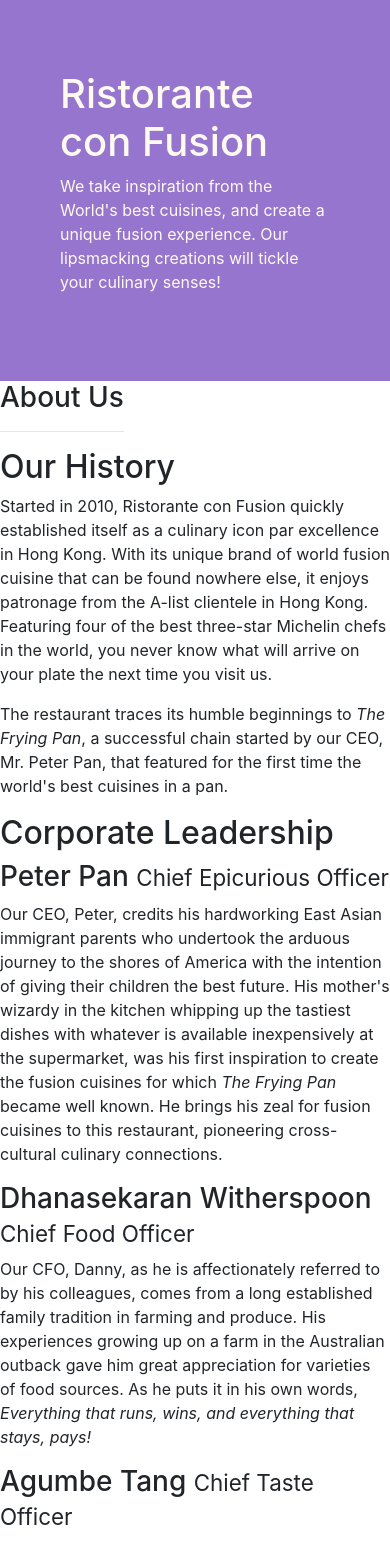
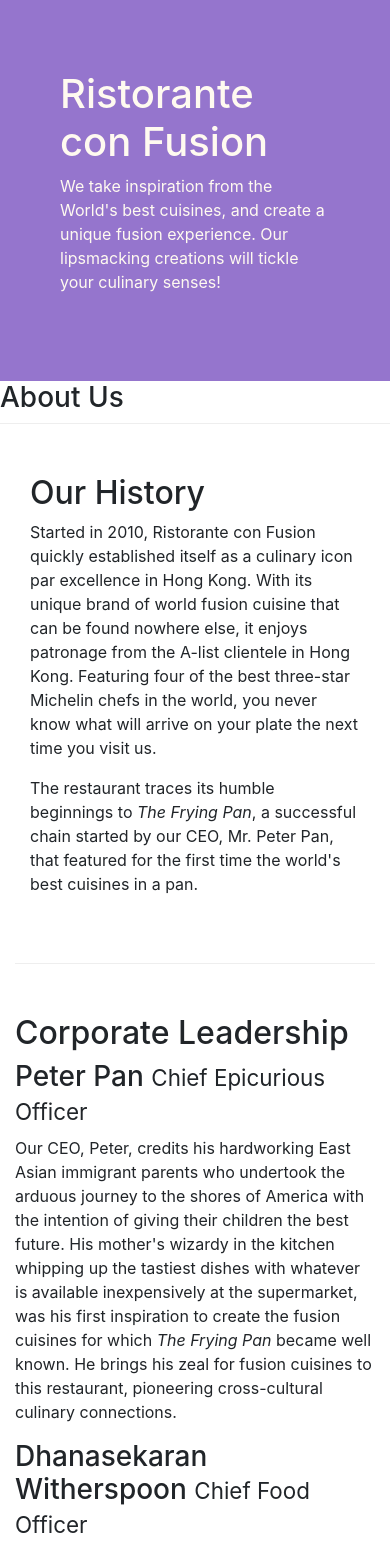
Before and after one commit to nico-ui/IntroBootstrapCoursea, a website: page aboutus.html in a window 390 px wide. Shown: the top 1543 px of the page. Drawn offline with nearby package versions, Linux system fonts and the light colour scheme.

Commit message:
Task 2 First version

```diff
--- a/aboutus.html
+++ b/aboutus.html
@@ -30,26 +30,27 @@
   </header>
 
   <div class="container">
-    <div class="row">
+    <div class="row row-aboutus">
       <div>
         <h3>About Us</h3>
-        <hr>
+        <!--<hr>-->
       </div>
     </div>
 
-    <div class="row">
-      <div>
+    <div class="row row-content">
+      <!--align-items-center-->
+      <div class="col-sm-6">
         <h2>Our History</h2>
         <p>Started in 2010, Ristorante con Fusion quickly established itself as a culinary icon par excellence in Hong Kong. With its unique brand of world fusion cuisine that can be found nowhere else, it enjoys patronage from the A-list clientele
           in Hong Kong. Featuring four of the best three-star Michelin chefs in the world, you never know what will arrive on your plate the next time you visit us.</p>
         <p>The restaurant traces its humble beginnings to <em>The Frying Pan</em>, a successful chain started by our CEO, Mr. Peter Pan, that featured for the first time the world's best cuisines in a pan.</p>
       </div>
-      <div>
+      <div class="col-sm-12">
       </div>
     </div>
 
 
-    <div class="row">
+    <div class="row row-content">
       <div>
         <h2>Corporate Leadership</h2>
         <h3>Peter Pan <small>Chief Epicurious Officer</small></h3>
--- a/css/style.css
+++ b/css/style.css
@@ -32,16 +32,6 @@
 /*
 styles for aboutus.html
 */
-
-.headertoaboutus{
-	padding: 70px 30px 70px 30px;
-	margin: 0px auto;
-	background: #9575CD;
-	color: floralwhite;
+.row-aboutus{
+	border-bottom: 1px ridge;
 }
-
-.footertoaboutus{
-	background-color: #D1C4E9;
-	margin: 0px auto;
-	padding: 20px 0px 20px 0px;
-}
```
